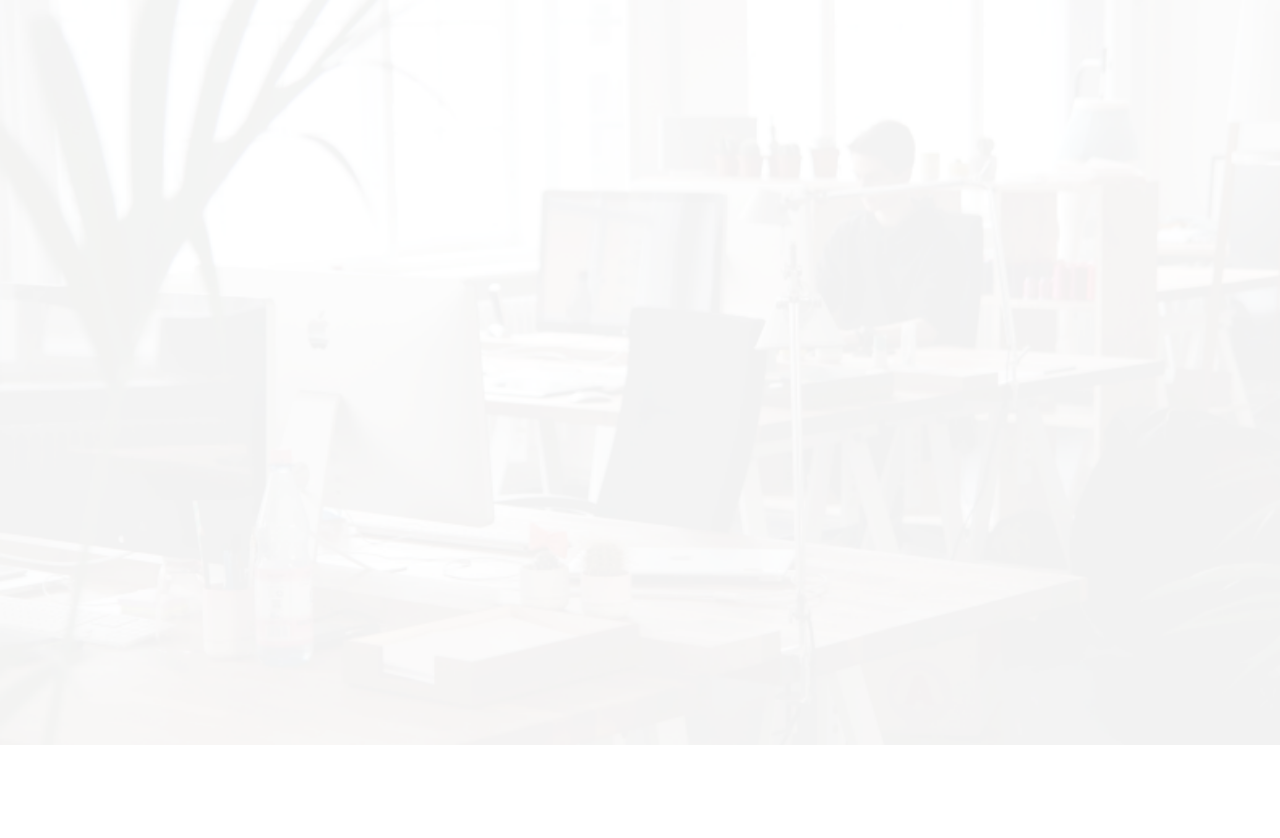
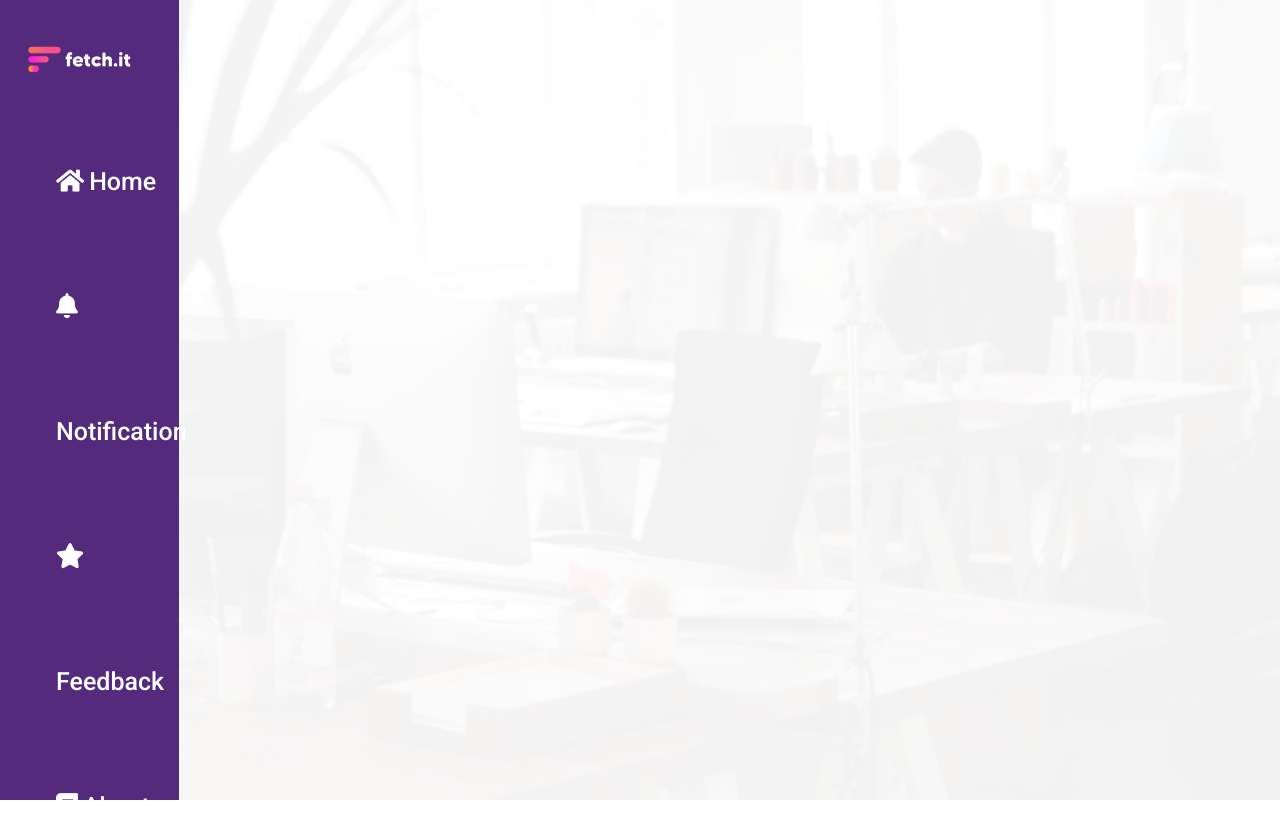
Before and after one commit to Rodfil/e-frontend, a Vue app: page /dashboard in a window 1280 px wide. Before the commit this address had no page. Shown: the top 838 px of the page. Before the commit the page ends 800 px from the top, so only its background shows below. Built offline with nearby package versions, Linux system fonts and the light colour scheme.

Commit message:
PushUpdates

```diff
--- a/components.d.ts
+++ b/components.d.ts
@@ -17,9 +17,12 @@ declare module 'vue' {
     ElIcon: typeof import('element-plus/es')['ElIcon']
     ElInput: typeof import('element-plus/es')['ElInput']
     Header: typeof import('./src/components/Header.vue')['default']
+    HomeContent: typeof import('./src/components/HomeContent.vue')['default']
     Login: typeof import('./src/components/Login.vue')['default']
+    MainDashboard: typeof import('./src/components/MainDashboard.vue')['default']
     Register: typeof import('./src/components/Register.vue')['default']
     RouterLink: typeof import('vue-router')['RouterLink']
     RouterView: typeof import('vue-router')['RouterView']
+    SideMenu: typeof import('./src/components/SideMenu.vue')['default']
   }
 }
--- a/index.html
+++ b/index.html
@@ -5,6 +5,7 @@
     <link rel="icon" type="image/svg+xml" href="/vite.svg" />
     <link rel="preconnect" href="https://fonts.googleapis.com">
     <link rel="preconnect" href="https://fonts.gstatic.com" crossorigin>
+    <link rel="stylesheet" href="https://cdnjs.cloudflare.com/ajax/libs/font-awesome/5.15.3/css/all.min.css">
     <link href="https://fonts.googleapis.com/css2?family=Roboto:wght@300;500&display=swap" rel="stylesheet">
     <meta name="viewport" content="width=device-width, initial-scale=1.0" />
     <title>Vite + Vue + TS</title>
--- /dev/null
+++ b/src/components/HomeContent.vue
@@ -0,0 +1,17 @@
+<script setup lang=ts>
+
+</script>
+
+<template>
+  <div class="home-header">
+    dasdas
+  </div>
+</template>
+
+<style scoped>
+.home-header {
+    display: flex;
+    justify-content: flex-end;
+    padding-right: 10rem;
+}
+</style>
--- a/src/components/Login.vue
+++ b/src/components/Login.vue
@@ -35,14 +35,14 @@ const showForm = ref(false)
         <div class="input-wrapper">
           <div class="input-field">
             <input
-              class="input-content"
+              class="input-content-row"
               type="text"
               placeholder="Email Address"
             >
           </div>
           <div class="input-field">
             <input
-              class="input-content"
+              class="input-content-row"
               type="password"
               placeholder="Password"
             >
@@ -151,14 +151,14 @@ const showForm = ref(false)
 
           <div class="input-field">
             <input
-              class="input-content"
+              class="input-content-row"
               type="password"
               placeholder="Create your password"
             >
           </div>
           <div class="input-field">
             <input
-              class="input-content"
+              class="input-content-row"
               type="password"
               placeholder="Confirm your password"
             >
@@ -235,7 +235,7 @@ const showForm = ref(false)
 .hello-login {
   width: 70%;
   height: 7vh;
-  margin-bottom: 4rem;
+  margin-bottom: 2rem;
 }
 .input-wrapper {
   display: flex;
@@ -254,16 +254,6 @@ const showForm = ref(false)
   padding: 1rem;
   width: 100%;
 }
-.input-content-row {
-  border: none;
-  outline: none;
-  background: none;
-  padding: 1rem;
-  width: 100%;
-  font-size: 20px;
-  font-weight: 600 !important;
-  color: #00000080;
-}
 .input-content::placeholder {
   font-size: 20px;
   font-weight: 700;
@@ -272,10 +262,14 @@ const showForm = ref(false)
 }
 
 .input-content-row {
-  font-size: 20px;
-  font-weight: 700;
+  border: none;
+  outline: none;
+  background: none;
+  padding: 1rem;
+  width: 100%;
+  font-size: 16px;
+  font-weight: 600 !important;
   color: #00000080;
-  width: 100%;
 }
 .input-field {
   width: 25vw;
@@ -350,4 +344,108 @@ const showForm = ref(false)
   height: 4vh;
   margin-bottom: 1rem;
 }
+
+.sign-in-container {
+left: 0;
+width: 50%;
+z-index: 2;
+}
+
+.container.right-panel-active .sign-in-container {
+transform: translateX(100%);
+}
+
+.sign-up-container {
+left: 0;
+width: 50%;
+opacity: 0;
+z-index: 1;
+}
+
+.container.right-panel-active .sign-up-container {
+transform: translateX(100%);
+opacity: 1;
+z-index: 5;
+animation: show 0.6s;
+}
+
+@keyframes show {
+0%, 49.99% {
+    opacity: 0;
+    z-index: 1;
+}
+
+50%, 100% {
+    opacity: 1;
+    z-index: 5;
+}
+}
+
+.overlay-container {
+position: absolute;
+top: 0;
+left: 50%;
+width: 50%;
+height: 100%;
+overflow: hidden;
+transition: transform 0.6s ease-in-out;
+z-index: 100;
+}
+
+.container.right-panel-active .overlay-container{
+transform: translateX(-100%);
+}
+
+.overlay {
+background: #FF416C;
+background: -webkit-linear-gradient(to right, #FF4B2B, #FF416C);
+background: linear-gradient(to right, #FF4B2B, #FF416C);
+background-repeat: no-repeat;
+background-size: cover;
+background-position: 0 0;
+color: #FFFFFF;
+position: relative;
+left: -100%;
+height: 100%;
+width: 200%;
+transform: translateX(0);
+transition: transform 0.6s ease-in-out;
+}
+
+.container.right-panel-active .overlay {
+transform: translateX(50%);
+}
+
+.overlay-panel {
+position: absolute;
+display: flex;
+align-items: center;
+justify-content: center;
+flex-direction: column;
+padding: 0 40px;
+text-align: center;
+top: 0;
+height: 100%;
+width: 50%;
+transform: translateX(0);
+transition: transform 0.6s ease-in-out;
+}
+
+.overlay-left {
+transform: translateX(-20%);
+}
+
+.container.right-panel-active .overlay-left {
+transform: translateX(0);
+}
+
+.overlay-right {
+right: 0;
+transform: translateX(0);
+}
+
+.container.right-panel-active .overlay-right {
+transform: translateX(20%);
+}
+
 </style>
--- a/src/components/Register.vue
+++ b/src/components/Register.vue
@@ -30,8 +30,8 @@ onMounted(() => {
     ref="container"
     class="container"
   >
-    <div class="form-container sign-up-container" />
-    <div class="form-container sign-in-container">
+    <div class="sign-up-container" />
+    <div class="sign-in-container">
 
     </div>
     <div class="overlay-container">
--- /dev/null
+++ b/src/components/SideMenu.vue
@@ -0,0 +1,72 @@
+<script setup lang="ts">
+
+</script>
+
+<template>
+  <div class="sidebar">
+    <div class="sidebar-wrapper">
+      <div class="sidebar-logo">
+        <img
+          src="@/assets/img/sidebar-logo.png"
+          alt=""
+        >
+      </div>
+      <div class="sidebar-menu">
+        <nav>
+          <ul>
+            <li>
+              <i class="fas fa-home" /><span>Home</span>
+            </li>
+            <li>
+              <i class="fas fa-bell" /><span>Notification</span>
+            </li>
+            <li>
+              <i class="fas fa-star" /><span>Feedback</span>
+            </li>
+            <li>
+              <i class="fas fa-book" /><span>About Us</span>
+            </li>
+          </ul>
+        </nav>
+      </div>
+    </div>
+  </div>
+</template>
+
+<style scoped>
+.sidebar {
+    width: 14vw;
+    height: 100vh;
+    background-color: #542B7C;
+}
+.sidebar-wrapper {
+    display: flex;
+    flex-direction: column;
+}
+.sidebar-logo {
+    margin-top: 2rem;
+    display: flex;
+    justify-content: center;
+    width: 90%;
+}
+.sidebar-logo img {
+    height: auto;
+    width: auto;
+}
+.sidebar-menu {
+   padding: 1rem;
+}
+.sidebar-menu ul {
+   list-style-type: none;
+   line-height: 5;
+}
+
+.sidebar-menu ul li {
+    color: #FFFFFF;
+    font-size: 25px;
+    font-weight: 400;
+}
+.fas {
+    padding-right: 5px;
+}
+</style>
--- a/src/router/index.ts
+++ b/src/router/index.ts
@@ -23,6 +23,13 @@ const router = createRouter({
             component: () => import(
                 "@/views/RegisterView.vue"
             )
+        },
+        {
+            path: "/Dashboard",
+            name: "Dashboard",
+            component: () => import(
+                "@/views/DashboardView.vue"
+            )
         }
     ],
 })
--- /dev/null
+++ b/src/views/DashboardView.vue
@@ -0,0 +1,8 @@
+<script setup lang="ts">
+import SideMenu from '@/components/SideMenu.vue'
+import HomeContent from '@/components/HomeContent.vue'
+</script>
+
+<template>
+  <SideMenu />
+</template>
```
Also changed, not shown: src/assets/img/sidebar-logo.png (added).
